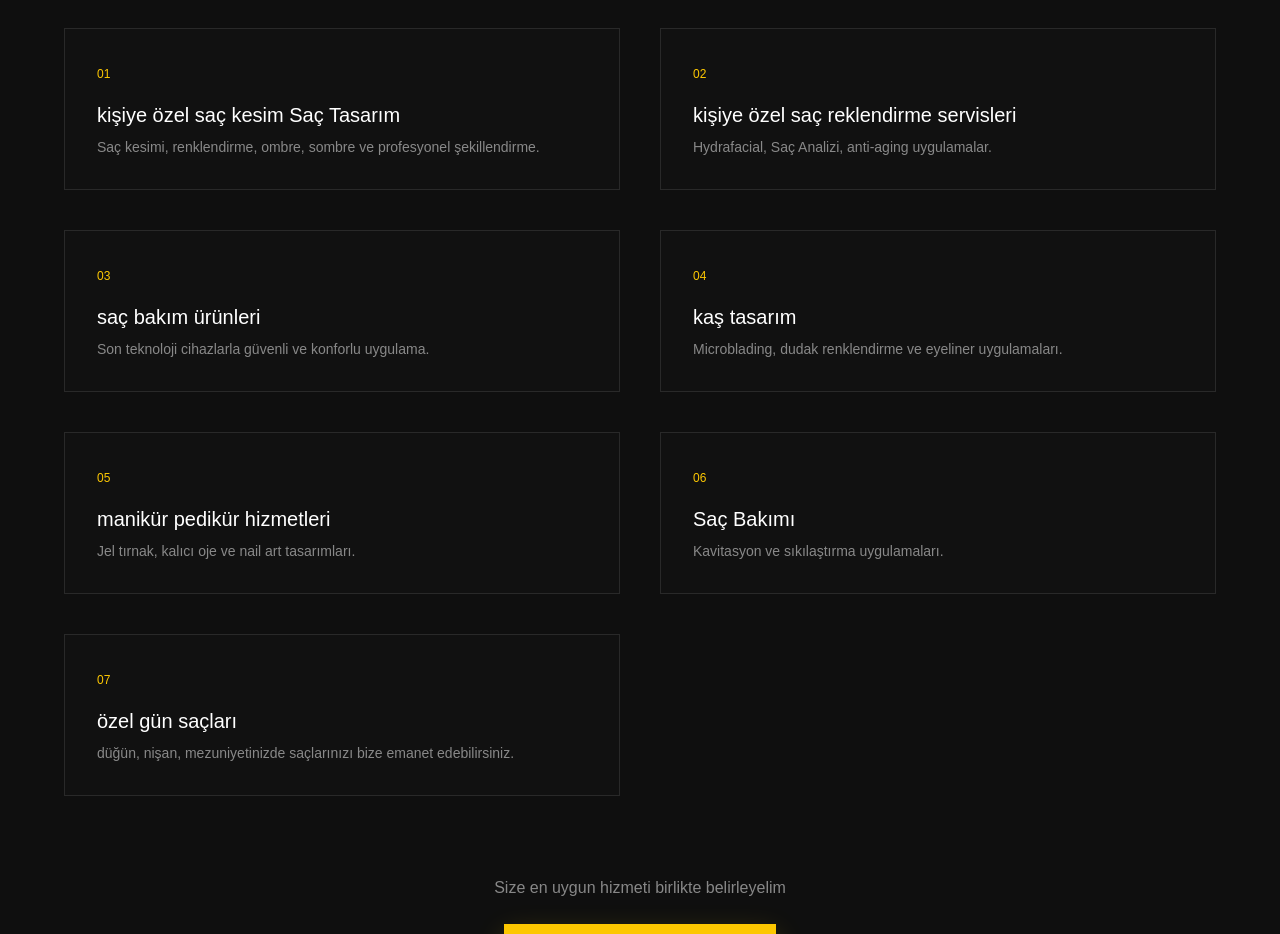
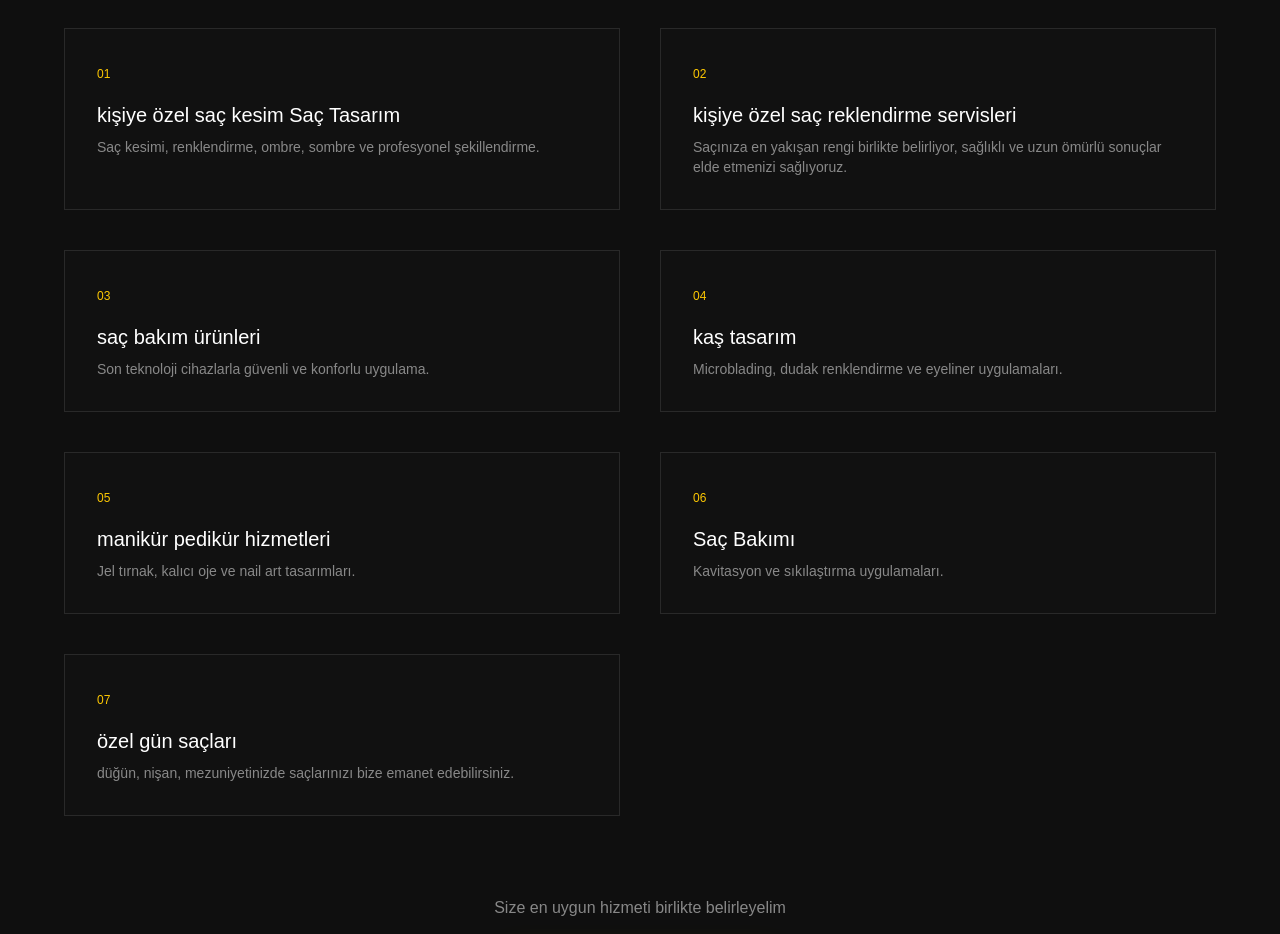
Before and after one commit to hakanbenli47-ctrl/meldayguzellik, a Next.js app: page / in a window 1280 px wide. Shown: the part 1320-2254 px from the top of the page. Built offline with nearby package versions, Linux system fonts and the light colour scheme.

Commit message:
güncelleme99

```diff
--- a/data/content.ts
+++ b/data/content.ts
@@ -55,7 +55,7 @@ export const content = {
     },
     {
       title: " kişiye özel saç reklendirme servisleri ",
-      desc: "Hydrafacial, Saç Analizi, anti-aging uygulamalar.",
+      desc: "Saçınıza en yakışan rengi birlikte belirliyor, sağlıklı ve uzun ömürlü sonuçlar elde etmenizi sağlıyoruz.",
       img: "/cilt.jpg",
     },
     {
```
